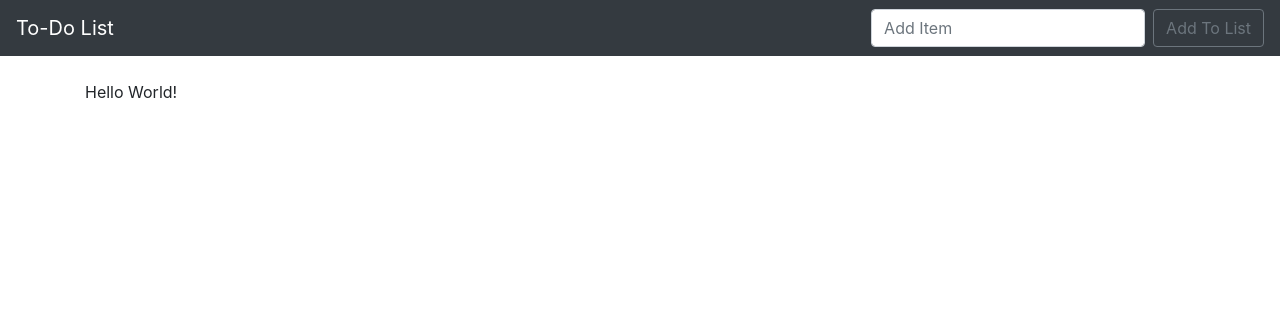
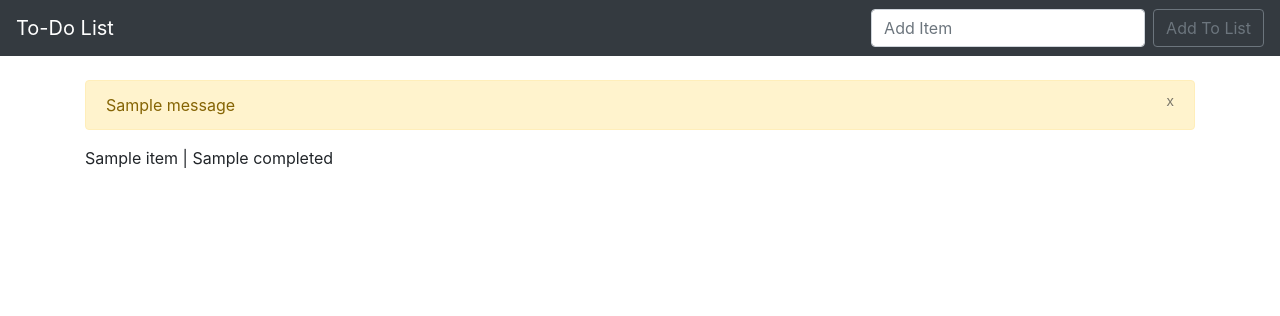
Before and after one commit to tammkert/Django, a Django app: template django/django_app/todo/todo_list/templates/home.html in a window 1280 px wide. Shown: the top 316 px of the page. Run offline with Django 3.2, Linux system fonts and the light colour scheme; the template is opened without the code that fills it: most values are stand-ins (such as "Sample title", 1, 10 or a date in 2020); one stand-in notice (Sample message) is shown; some libraries are stand-ins or nearby versions.

Commit message:
working add item to list

```diff
--- a/django/django_app/todo/todo_list/templates/base.html
+++ b/django/django_app/todo/todo_list/templates/base.html
@@ -20,7 +20,7 @@
       <div class="collapse navbar-collapse" id="navbarSupportedContent">
         <ul class="navbar-nav mr-auto">
         </ul>
-        <form class="form-inline my-2 my-lg-0">
+        <form class="form-inline my-2 my-lg-0" method="POST">
           {% csrf_token %}
           <input class="form-control mr-sm-2" type="search" placeholder="Add Item" aria-label="Search" name="item">
           <button class="btn btn-outline-secondary my-2 my-sm-0" type="submit">Add To List</button>
--- a/django/django_app/todo/todo_list/templates/home.html
+++ b/django/django_app/todo/todo_list/templates/home.html
@@ -1,5 +1,22 @@
 {% extends 'base.html' %}
 
 {% block content %}
-  Hello World!
+  {% if messages %}
+  {% for message in messages %}
+    <div class="alert alert-warning alert-dismissable" role="alert">
+      <button class="close" data-dismiss="alert">
+        <small><sup>x</sup></small>
+      </button>
+      {{ message }}
+    </div>
+  {% endfor %}
+
+{% endif %}
+
+{% if all_items %}
+  {% for things in all_items %}
+    {{ things.item }} | {{ things.completed }}<br/>
+  {% endfor %}
+{% endif %}
+
 {% endblock %}
```
